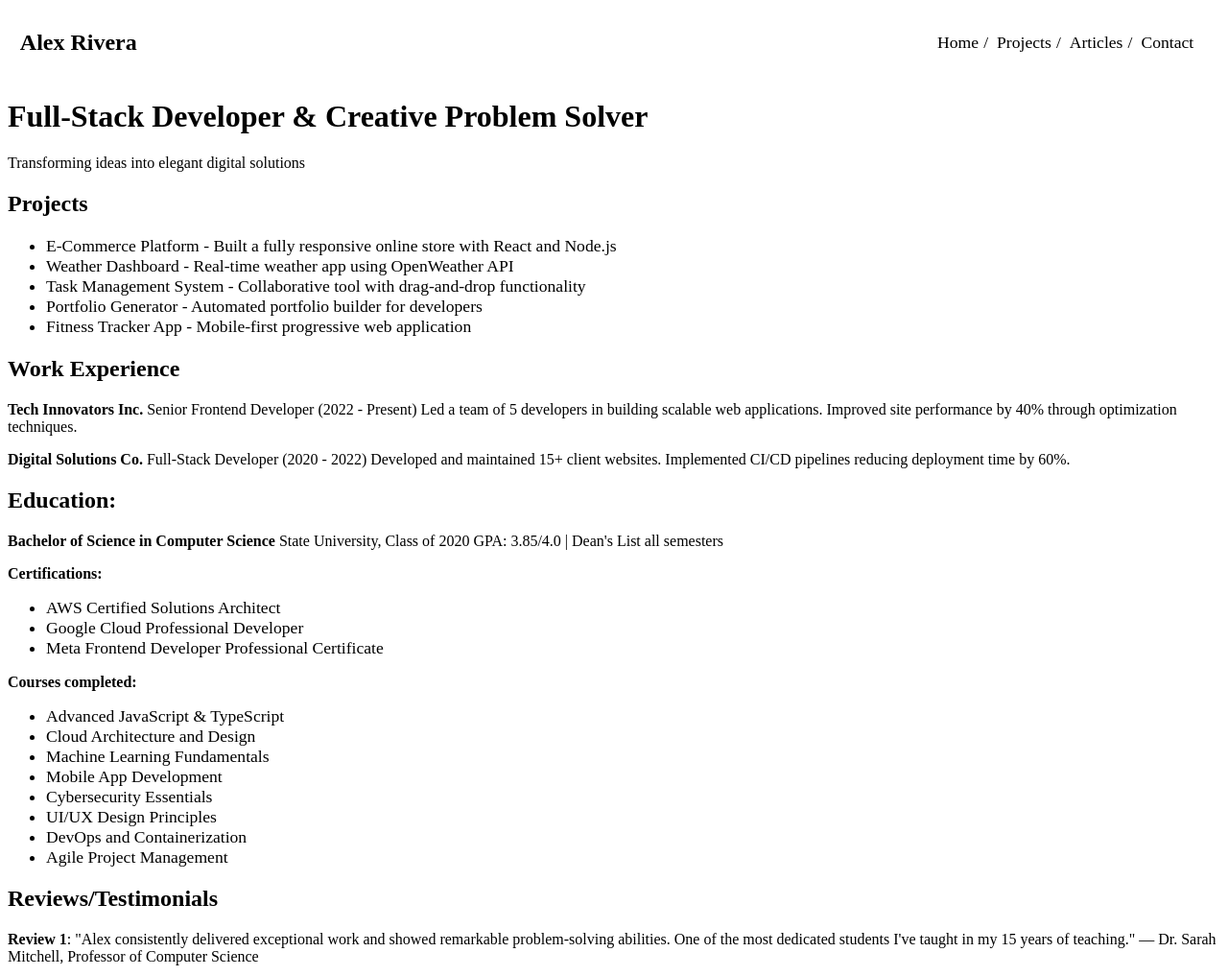
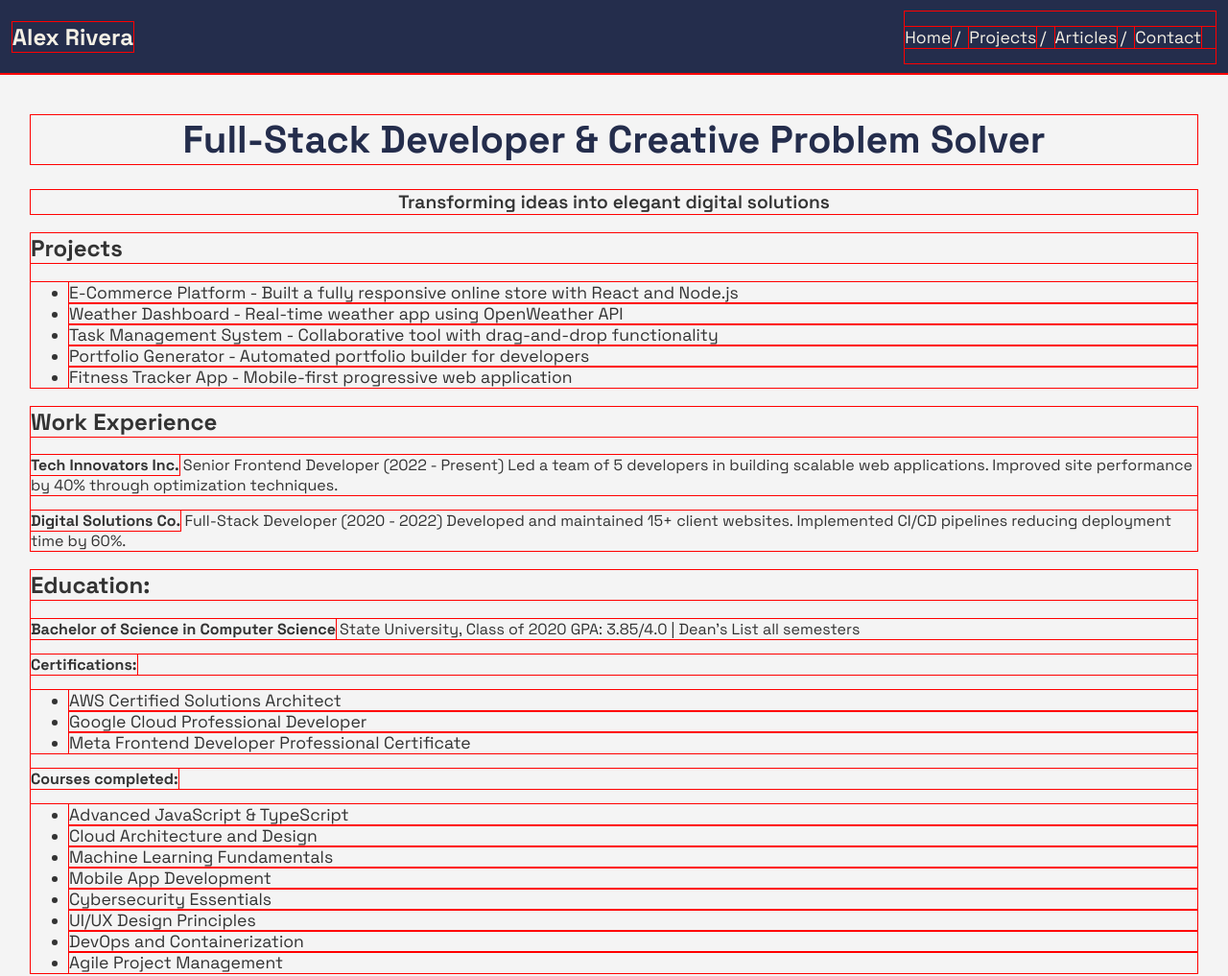
Before and after one commit to kansha04/Basic-HTML-Website, a plain HTML site: page index.html in a window 1280 px wide. Shown: the top 1017 px of the page at 96% size. Drawn offline with Linux system fonts and the light colour scheme.

Commit message:
Add Google Fonts and update stylesheet links in HTML files

```diff
--- a/CSS/styles.css
+++ b/CSS/styles.css
@@ -1,11 +1,31 @@
+/* Reset/Default Styles */
+* {
+    outline: 1px solid red;
+}
+:root {
+    --primary-color: #F4F0E5;
+    --secondary-color: #242D4C;
+    --mainfont: 'Space Grotesk', sans-serif;
+}
+html, body {
+    margin: 0;
+    padding: 0;
+    box-sizing: border-box;
+    font-family: var(--mainfont);
+    background-color: #f4f4f4;
+    color: #333;
+}
 
+/* Header and Navigation */
 header {
     display: flex;
     justify-content: space-between;
     align-items: center;
     padding: 0.2rem 0.8rem;
-    font-family: Bitcount Grid Double;
+    font-family: var(--mainfont);
     font-weight: 400;
+    background-color: var(--secondary-color);
+    color: var(--primary-color);
 }
 li, a, button {
     text-decoration: none;
@@ -28,5 +48,22 @@ li, a, button {
 }
 .navlinks li a {
     transition: all 0.35s ease 0s;
-    color: black;
+    color: var(--primary-color);
 }
+
+/* Main Content */
+main {
+    padding: 1rem 2rem;
+    font-family: var(--mainfont);
+}
+
+#occupation {
+    text-align: center;
+    font-size: 2.5rem;
+    color: var(--secondary-color);
+}
+#caption {
+    text-align: center;
+    font-weight: 600;
+    font-size: 1.2rem;
+}
--- a/index.html
+++ b/index.html
@@ -3,8 +3,12 @@
 <head>
     <meta charset="UTF-8">
     <meta name="viewport" content="width=device-width, initial-scale=1.0">
-    <link rel="stylesheet" href="/CSS/styles.css">
+    <link rel="stylesheet" href="CSS/styles.css">
     <title>Alex Rivera — Full-Stack Developer & Creative Problem Solver</title>
+    <!--Google Fonts-->
+        <link rel="preconnect" href="https://fonts.googleapis.com">
+        <link rel="preconnect" href="https://fonts.gstatic.com" crossorigin>
+        <link href="https://fonts.googleapis.com/css2?family=Space+Grotesk:wght@300..700&display=swap" rel="stylesheet">
     <!--SEO Meta Tags-->
         <meta name="description" content="Alex Rivera — Full-stack developer building elegant, performant web applications. Explore projects in React, Node.js, cloud architecture and mobile-first design." />
         <meta name="keywords" content="Alex Rivera, full-stack developer, portfolio, React, Node.js, JavaScript, TypeScript, web developer, cloud, PWA" />
@@ -21,19 +25,19 @@
 </head>
 <body>
         <header>
-      <h2>Alex Rivera</h1>
+            <h2>Alex Rivera</h2>
       <nav>
         <ul class="navlinks">
-          <li><a href="/index.html">Home</a></li>
-          <li><a href="/projects.html">Projects</a></li>
-          <li><a href="/articles.html">Articles</a></li>
-          <li><a href="/contact.html">Contact</a></li>
+                    <li><a href="index.html">Home</a></li>
+                    <li><a href="projects.html">Projects</a></li>
+                    <li><a href="articles.html">Articles</a></li>
+                    <li><a href="contact.html">Contact</a></li>
         </ul>
       </nav>
     </header>
     <main>
-        <h1>Full-Stack Developer & Creative Problem Solver</h1>
-            <p>Transforming ideas into elegant digital solutions</p>
+        <h1 id="occupation">Full-Stack Developer & Creative Problem Solver</h1>
+            <p id="caption">Transforming ideas into elegant digital solutions</p>
         <section class="projects">
             <h2>Projects</h2>
                 <ul>
```
Also changed, not shown: articles.html (+4 -0 lines), contact.html (+4 -0 lines), projects.html (+10 -6 lines). Lines whose indentation alone changed are shown as unchanged.
